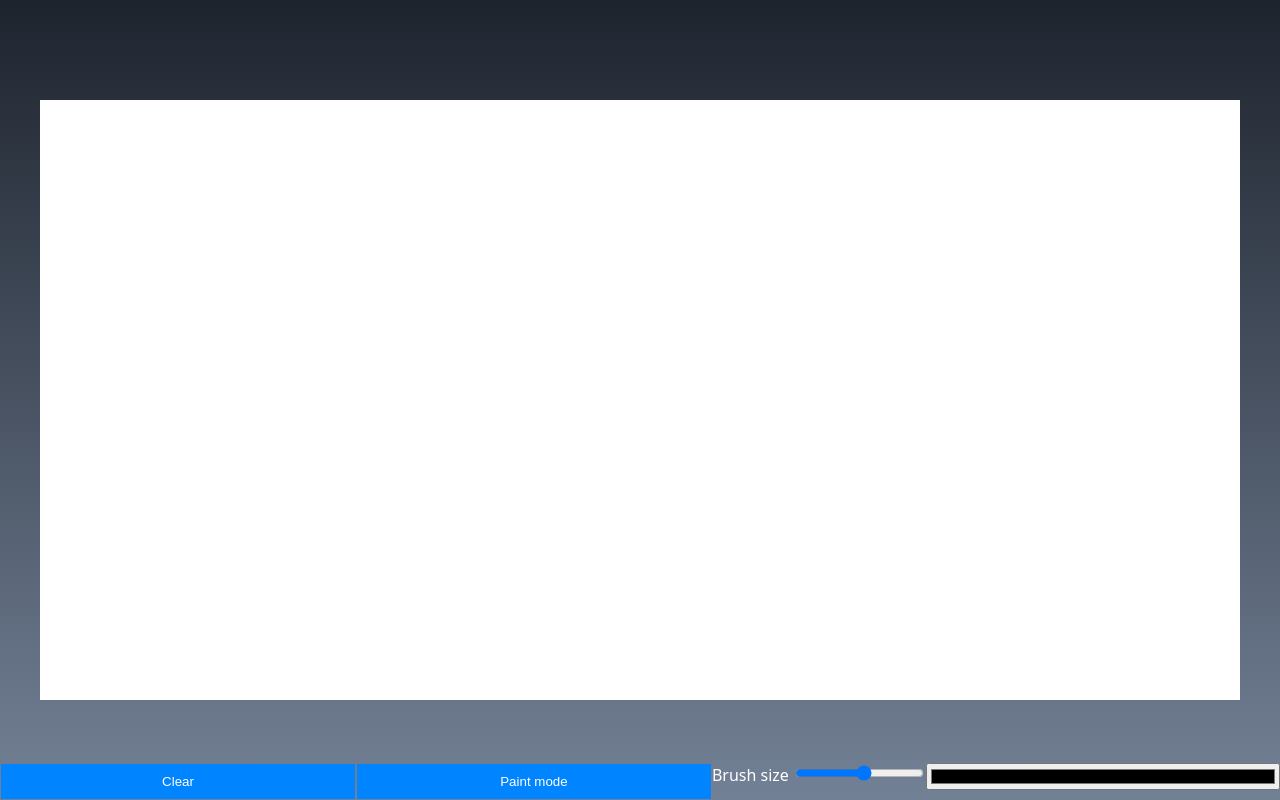
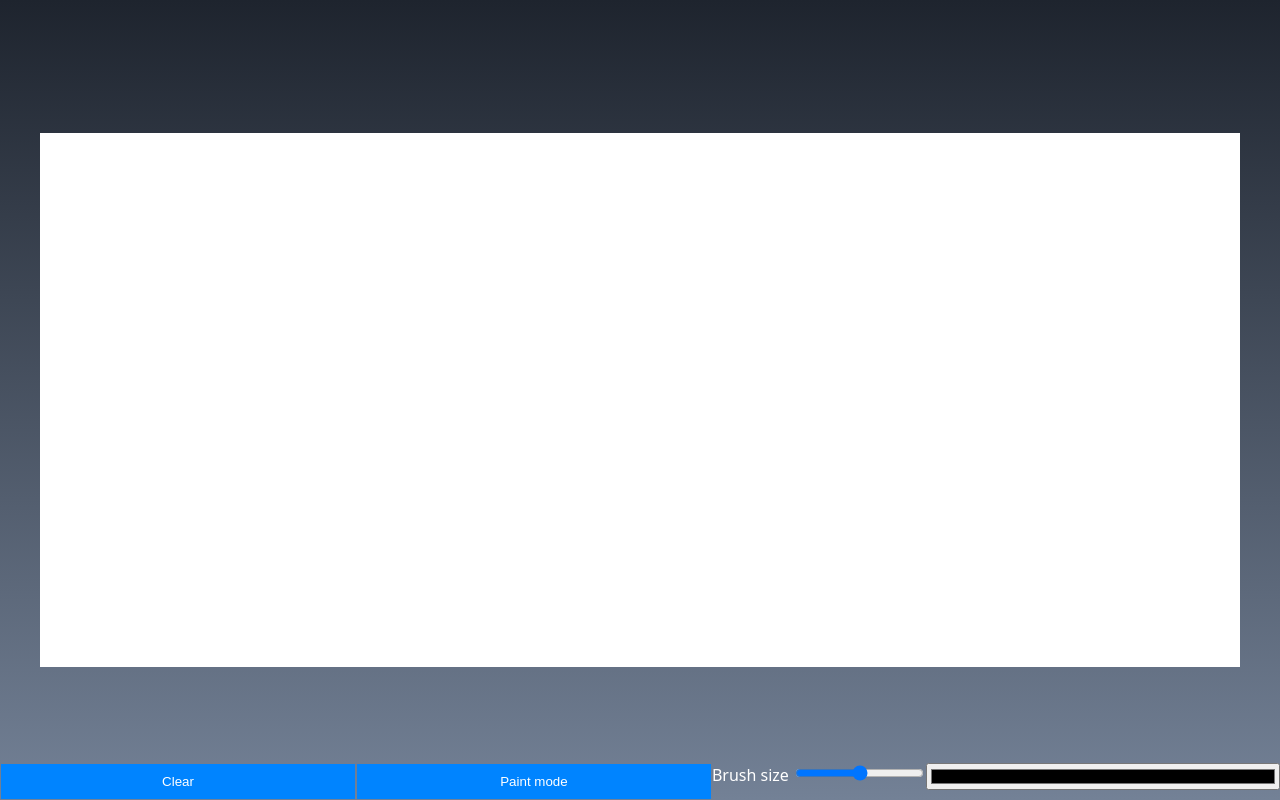
Before and after one commit to AngelDav943/html-paint-canvas, a plain HTML site: page index.html in a window 1280 px wide. Drawn offline with Linux system fonts and the light colour scheme.

Commit message:
small .html change

```diff
--- a/index.html
+++ b/index.html
@@ -11,13 +11,13 @@
 </head>
 <body>
     <main>
-        <canvas id="drawing" height="200" width="400"></canvas>
+        <canvas id="drawing" height="200" width="450"></canvas>
         <aside>
             <input type="button" value="Clear" onclick="clearCanvas()">
             <input type="checkbox" id="eraser">
             <label>
                 Brush size
-                <input type="range" min="2" max="15" id="radius">
+                <input type="range" min="1" max="15" id="radius">
             </label>
             <input type="color"  id="fillColor">
         </aside>
```
